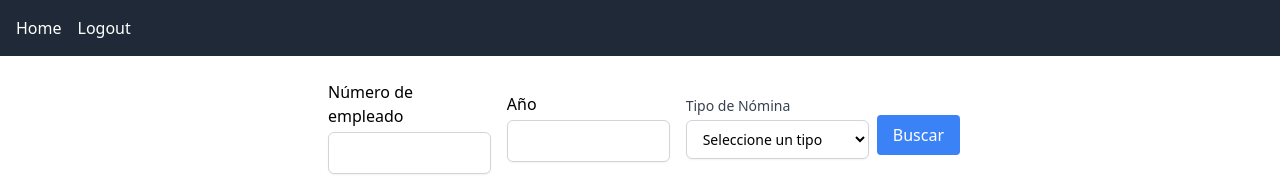
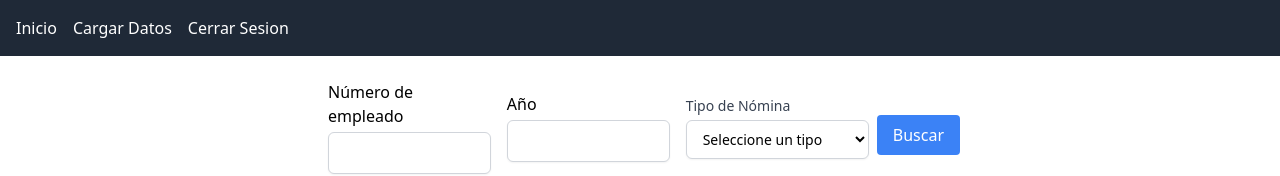
Before and after one commit to angel-ayaya/timbrados_test, a React (Create React App) app in the folder client/: page / in a window 1280 px wide. Shown: the top 176 px of the page. Built offline with nearby package versions, Linux system fonts and the light colour scheme; no server answers; sample sign-in values are in the browser's storage.

Commit message:
Actualizar enlaces y textos en la barra de navegación

```diff
--- a/client/src/components/Navbar/index.jsx
+++ b/client/src/components/Navbar/index.jsx
@@ -19,8 +19,9 @@ const Navbar = () => {
       <ul className="flex space-x-4">
         {isLoggedIn() ? (
           <>
-            <li><button onClick={() => navigate('/')}>Home</button></li>
-            <li><button onClick={handleLogout}>Logout</button></li>
+            <li><button onClick={() => navigate('/')}>Inicio</button></li>
+            <li><button onClick={() => navigate('/upload')}>Cargar Datos</button></li>
+            <li><button onClick={handleLogout}>Cerrar Sesion</button></li>
           </>
         ) : (
           <li><button onClick={() => navigate('/login')}>Login</button></li>
```
Also changed, not shown: 1 other file (tests, documents, lock files or other folders).
